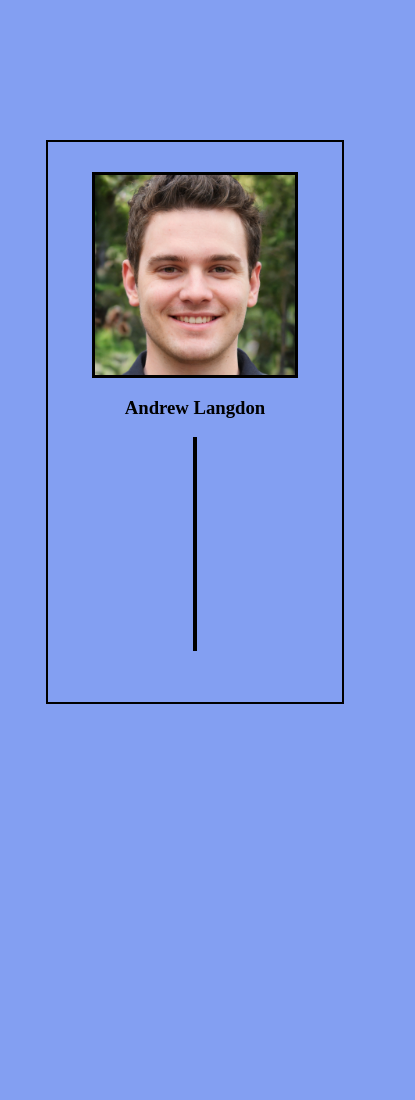
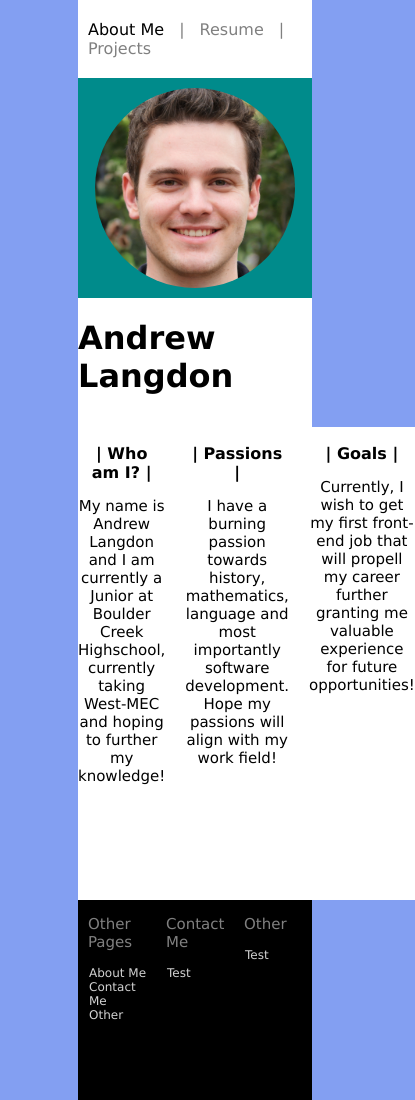
Before and after one commit to alangd707/personal-portfolio, a plain HTML site: page index.html in a window 390 px wide. Shown: the whole page, 415 px wide, since content can reach past the window. Before the commit the page ends 844 px from the top, so only its background shows below. Drawn offline with Linux system fonts and the light colour scheme.

Commit message:
Finish about me section
Finished about me section's primary layout, some adjustments required to scaling of pictures and media query may be necessary. Start of footer.

```diff
--- a/index.html
+++ b/index.html
@@ -4,15 +4,48 @@
         <meta charset="UTF-8">
         <meta http-equiv="X-UA-Compatible" content="IE=edge">
         <meta name="viewport" content="width=device-width, initial-scale=1.0">
-        <title>Document</title>
+        <title>About Me</title>
         <link rel="stylesheet" href="style.css">
     </head>
     <body>
         <div id="main">
-            <img src="./assets/image.jpg" id="face"></img>
-            <h3>Andrew Langdon</h3>
-            <div id="main-text"></div>
+            <spam id="nav-bar">
+                <a href='index.html' id="main-link" class="nav-link">About Me</a> |
+                <a href='resume.html' class="nav-link">Resume</a> |
+                <a href='currentProjects.html' class="nav-link">Projects</a>
+            </spam>
+            <div id="face">
+                <img src="./assets/image.jpg" id="personal-picture"></img>
+            </div>
+            <h1>Andrew Langdon</h1>
+            <div id="main-text">
+                <div id="section-1" class="sections">
+                    <h4>| Who am I? |</h4>
+                    <p>My name is Andrew Langdon and I am currently a Junior at Boulder Creek Highschool, currently taking West-MEC and hoping to further my knowledge!</p>
+                </div>
+                <div id="section-2" class="sections">
+                    <h4>| Passions |</h4>
+                    <p>I have a burning passion towards history, mathematics, language and most importantly software development. Hope my passions will align with my work field!</p>
+                </div>
+                <div id="section-3" class="sections">
+                    <h4>| Goals |</h4>
+                    <p>Currently, I wish to get my first front-end job that will propell my career further granting me valuable experience for future opportunities!</p>
+                </div>
+            </div>
+            <div id="footer">
+                <div id="other-pages" class="footer-sections">
+                    <p class="footer-header-p">Other Pages</p>
+                    <p class="footer-info-p">About Me <br> Contact Me <br> Other <br></p>
+                </div>
+                <div id="contact-me" class="footer-sections">
+                    <p class="footer-header-p">Contact Me</p>
+                    <p class="footer-info-p">Test</p>
+                </div>
+                <div id="other" class="footer-sections">
+                    <p class="footer-header-p">Other</p>
+                    <p class="footer-info-p">Test</p>
+                </div>
+            </div>
         </div>
-        <script src="script.js"></script>
     </body>
 </html>
--- a/style.css
+++ b/style.css
@@ -1,30 +1,90 @@
+* {
+    font-family: Verdana, Geneva, Tahoma, sans-serif
+}
+
 body {
     display: flex;
-    align-items: center;
     justify-content:center;
     background-color: #839ff2;
     margin: 0px;
-    height: 100vh;
-    width: 100vw;
+    height: auto;
+    align-items: fill;
+    width: auto;
+    overflow-x: hidden;
 }
 #main {
+    background-color: white;
     display: flex;
     flex-direction: column;
-    padding: 30px;
     align-items: center;
-    height: 500px;
+    height: auto;
     width: 60vw;
-    border: 2px solid black;
+}
+#personal-picture {
+    width: 200px;
+    height: 200px;
+    border-radius: 50%;
+}
+#main-link {
+    color: black;
 }
 #face {
-    border: 3px solid black;
-    width: 200px;
-    height: 200px;
+    padding-bottom: 10px;
+    padding-top: 10px;
+    display: flex;
+    justify-content:center;
+    width: 100%;
+    background-color:darkcyan
+}
+h1 {
+    padding-bottom: 10px;
+}
+h4 {
+    padding-top: 15px;
+    margin: 2px;
+}
+p {
+    font-size: 15px;
+}
+#nav-bar {
+    padding-top : 20px;
+    padding-bottom: 20px;
+    color: gray;
+}
+
+a {
+    text-decoration: none;
+    color: gray;
+    padding: 10px;
 }
 #main-text {
     margin: 0px;
-    display: flex;
-    height: 210px;
-    width: 3fr;
-    border: 2px solid black;
+    display: grid;
+    grid-template-columns: repeat(3, 1fr);
+    width: 100%;
+    height: auto;
+    gap: 20px;
+    background: white;
 }
+.sections {
+    text-align: center;
+    background-color: white;
+    padding-bottom: 100px;
+}
+#footer {
+    display: grid;
+    grid-template-columns: repeat(3, 1fr);
+    background-color: black;
+    width: 100%;
+    height: 200px;
+}
+.footer-header-p {
+    padding-left: 10px;
+    color: gray;
+}
+.footer-info-p {
+    font-size: 12px;
+    padding-left: 11px;
+    padding-bottom: 5px;
+    color: lightgray;
+}
```
Also changed, not shown: assets/splash-screen.png (added), currentProjects.html (added), resume.html (added), script.js (deleted).
